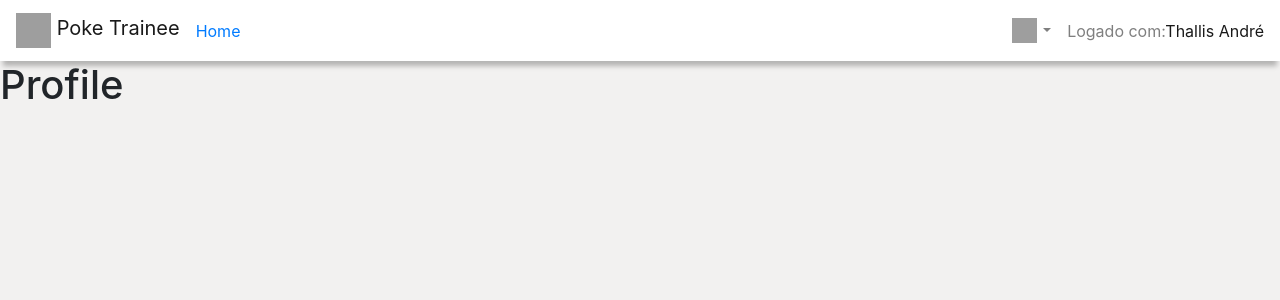
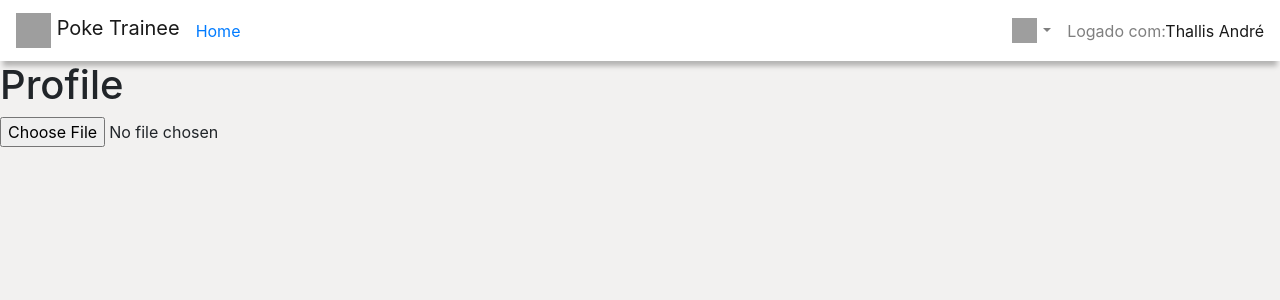
Before and after one commit to thallis-andre/Projeto-Trainee, a React (Create React App) app in the folder frontend/: page /profile in a window 1280 px wide. Shown: the top 300 px of the page. Built offline with nearby package versions, Linux system fonts and the light colour scheme; sample sign-in values are in the browser's storage; grey boxes are pictures that could not be loaded.

Commit message:
inclusão do input de imagem inicial

```diff
--- a/frontend/src/pages/Profile/index.js
+++ b/frontend/src/pages/Profile/index.js
@@ -6,8 +6,12 @@ import Header from '../Header'
 
 function Profile() {
   return (
-    <>
+      <>
       <h1>Profile</h1>
+      <div>
+      <input type="file" />
+
+      </div>
     </>
   );
 }
--- a/frontend/src/routes.js
+++ b/frontend/src/routes.js
@@ -3,7 +3,6 @@ import { Redirect, Route, Switch } from 'react-router-dom';
 
 import Home from './pages/Home';
 import Profile from './pages/Profile';
-import NotFound from './pages/Not found';
 import Estrutura from './pages/Estrutura';
 
 export default function Routes() {
```
Also changed, not shown: 1 other file (tests, documents, lock files or other folders).
